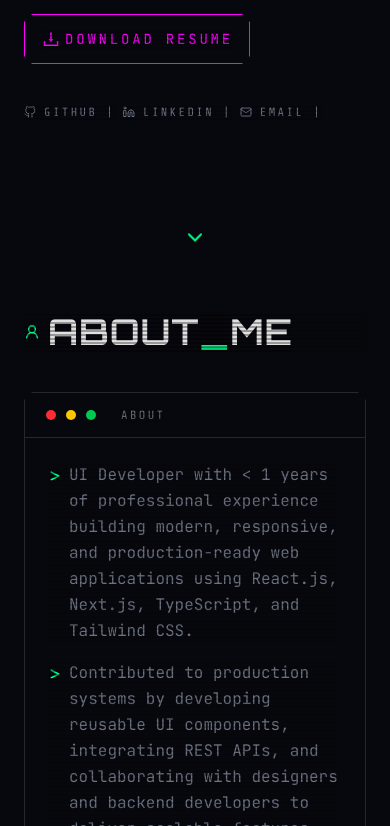
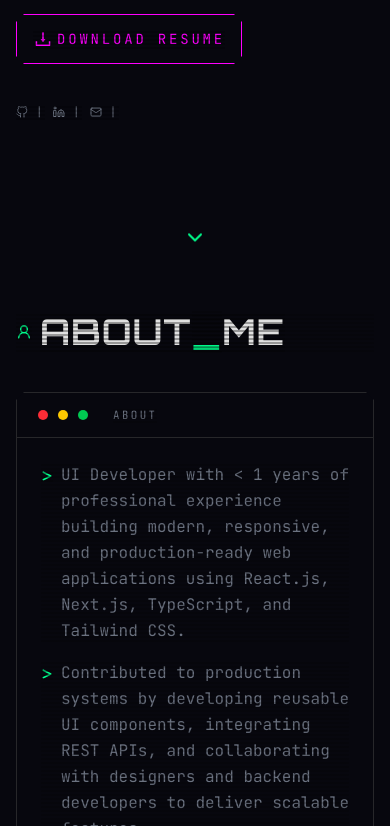
Before and after one commit to BijetaSah/modern-portfolio, a React (Vite) app: page / in a window 390 px wide. Shown: the part 678-1504 px from the top of the page. Built offline with nearby package versions, Linux system fonts and the light colour scheme.

Commit message:
fix : animation ans layout issue

```diff
--- a/src/components/about/About.jsx
+++ b/src/components/about/About.jsx
@@ -7,7 +7,7 @@ import SubHeading from "../../ui/SubHeading";
 
 function About() {
   return (
-    <SectionContainer sectionId={"about"}>
+    <SectionContainer sectionId={"about"} style={"overflow-x-hidden"}>
       <Container>
         <SubHeading>
           <span className="text-primary text-[16px]">
--- a/src/components/experience/Experience.jsx
+++ b/src/components/experience/Experience.jsx
@@ -51,7 +51,7 @@ function Experience() {
             variants={containerVariants}
             initial="hidden"
             whileInView="visible"
-            viewport={{ once: true, amount: "some" }}
+            viewport={{ once: true, amount: 0.05 }}
           >
             {experiences.map((experience, i) => (
               <ExperienceItem
--- a/src/components/experience/ExperienceItem.jsx
+++ b/src/components/experience/ExperienceItem.jsx
@@ -1,11 +1,18 @@
 import { PiDotOutlineFill, PiGreaterThan } from "react-icons/pi";
 import { motion } from "motion/react";
 
+const colorClasses = {
+  primary: "hover:border-primary shadow-neon-glow-primary",
+  secondary: "hover:border-secondary shadow-neon-glow-secondary",
+  accent: "hover:border-accent shadow-neon-glow-accent",
+};
+
 function ExperienceItem({ item, variant }) {
+  console.log(item);
   return (
     <motion.div
       variants={variant}
-      className={`border border-border shape-cutout bg-background-card p-6 md:p-8 hover:border-${item.color} transition-colors duration-300 shadow-neon-glow-${item.color} `}
+      className={`border border-border shape-cutout bg-background-card p-6 md:p-8 ${colorClasses[item.color]} transition-colors duration-300 shadow-neon-glow-${item.color} `}
     >
       {/* heading */}
       <div className="flex flex-col md:flex-row md:items-center md:justify-between mb-6">
@@ -34,7 +41,7 @@ function ExperienceItem({ item, variant }) {
             whileInView={{ opacity: 1, y: 0 }}
             viewport={{ once: true }}
             transition={{
-              duration: 0.5,
+              duration: 0.3,
               delay: i * 0.1,
               ease: [0.22, 1, 0.36, 1],
             }}
@@ -52,8 +59,9 @@ function ExperienceItem({ item, variant }) {
       {/* tech stack */}
       <motion.div
         initial={{ y: 10, opacity: 0 }}
-        animate={{ y: 0, opacity: 1 }}
-        transition={{ duration: 0.3 }}
+        whileInView={{ y: 0, opacity: 1 }}
+        transition={{ duration: 0.5 }}
+        viewport={{ once: true }}
         className="flex flex-wrap gap-2 mt-6 pt-4 border-t border-border"
       >
         {item.techStack.map((tech, i) => (
--- a/src/components/nav/Navbar.jsx
+++ b/src/components/nav/Navbar.jsx
@@ -79,6 +79,7 @@ function MobileNavBar({ open, onClose }) {
         style={
           "shape-cutout border-2 border-primary hover:bg-primary hover:text-background shadow-(--neon-glow-sm)"
         }
+        onClick={() => onClose()}
       >
         hire me
       </Button>
--- a/src/constants/hero.ts
+++ b/src/constants/hero.ts
@@ -51,7 +51,7 @@ export const heroHighlights = [
 export const socialLinks = [
   {
     id: 1,
-    title: "GitHub",
+    // title: "GitHub",
     href: "https://github.com/BijetaSah/",
     icon: FiGithub,
     ariaLabel: "Visit my GitHub profile",
@@ -59,7 +59,7 @@ export const socialLinks = [
   },
   {
     id: 2,
-    title: "LinkedIn",
+    // title: "LinkedIn",
     href: "https://www.linkedin.com/in/bijeta-sah",
     icon: FiLinkedin,
     ariaLabel: "Visit my LinkedIn profile",
@@ -67,7 +67,7 @@ export const socialLinks = [
   },
   {
     id: 3,
-    title: "Email",
+    // title: "Email",
     href: "mailto:yourname@gmail.com",
     icon: LuMail,
     ariaLabel: "Send me an email",
--- a/src/ui/Button.jsx
+++ b/src/ui/Button.jsx
@@ -4,7 +4,7 @@ function Button({ children, style, onClick, to, ariaLabel }) {
 
   if (to)
     return (
-      <a href={to} className={` ${baseStyles} ${style} `}>
+      <a href={to} className={` ${baseStyles} ${style} `} onClick={onClick}>
         {children}
       </a>
     );
--- a/src/ui/Container.jsx
+++ b/src/ui/Container.jsx
@@ -1,7 +1,7 @@
 function Container({ children, style }) {
   return (
     <div
-      className={`relative z-10 max-w-7xl mx-auto px-6 md:py-10 py-6 ${style}`}
+      className={`relative z-10 max-w-7xl mx-auto px-4 sm:px-6 md:py-10 py-6 ${style}`}
     >
       {children}
     </div>
--- a/src/ui/SectionContainer.jsx
+++ b/src/ui/SectionContainer.jsx
@@ -1,14 +1,14 @@
 import { motion } from "motion/react";
 
-function SectionContainer({ sectionId, children }) {
+function SectionContainer({ sectionId, children, style }) {
   return (
     <motion.section
-      className="py-10 md:py-20 lg:py-28 relative"
+      className={`py-10 md:py-20 lg:py-28 relative ${style ? style : ""}`}
       id={sectionId}
       initial={{ y: 50, opacity: 0 }}
       whileInView={{ y: 0, opacity: 1 }}
       transition={{ duration: 0.5 }}
-      viewport={{ once: true, amount: 0.2 }}
+      viewport={{ once: true, amount: 0.05 }}
     >
       {children}
     </motion.section>
```
